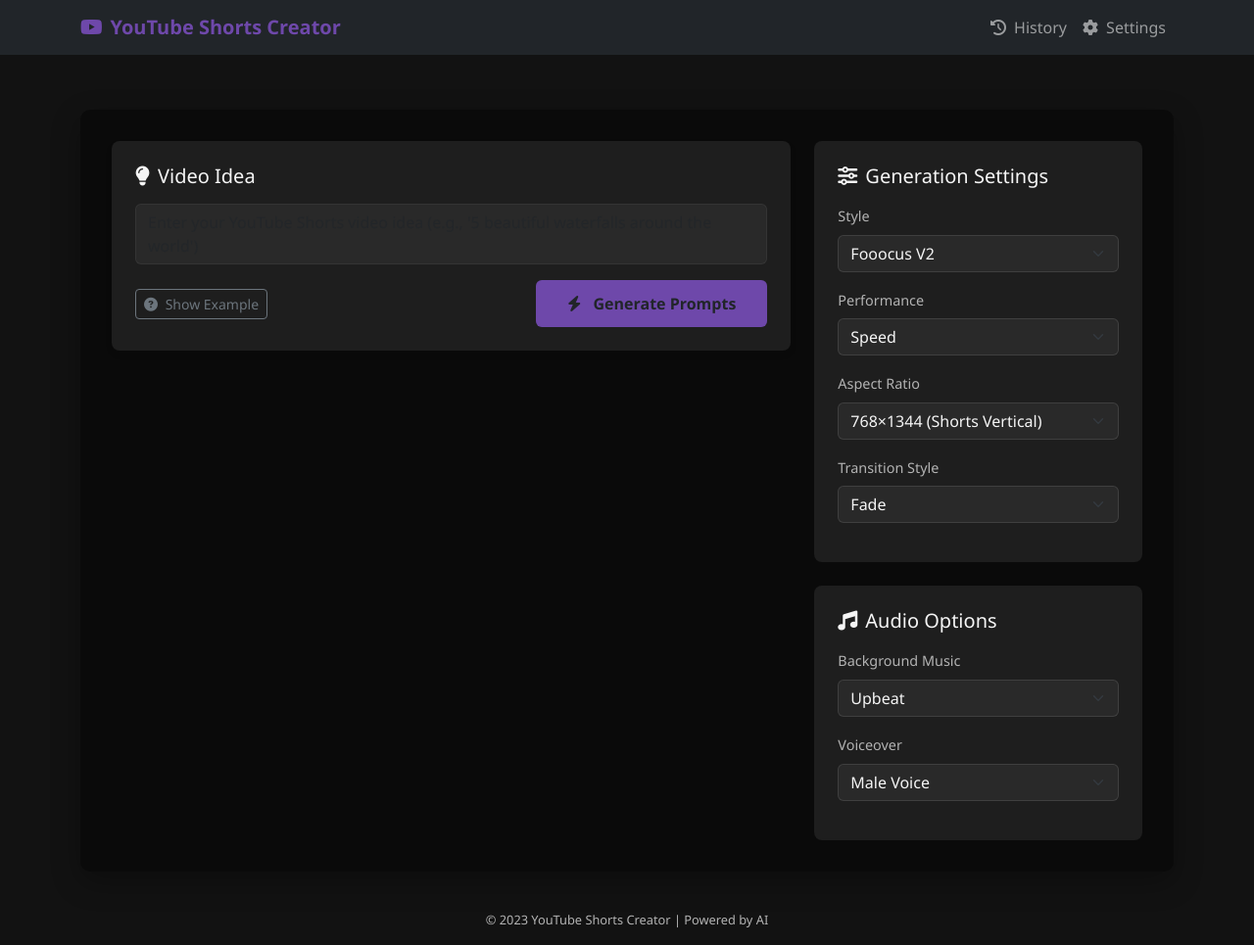
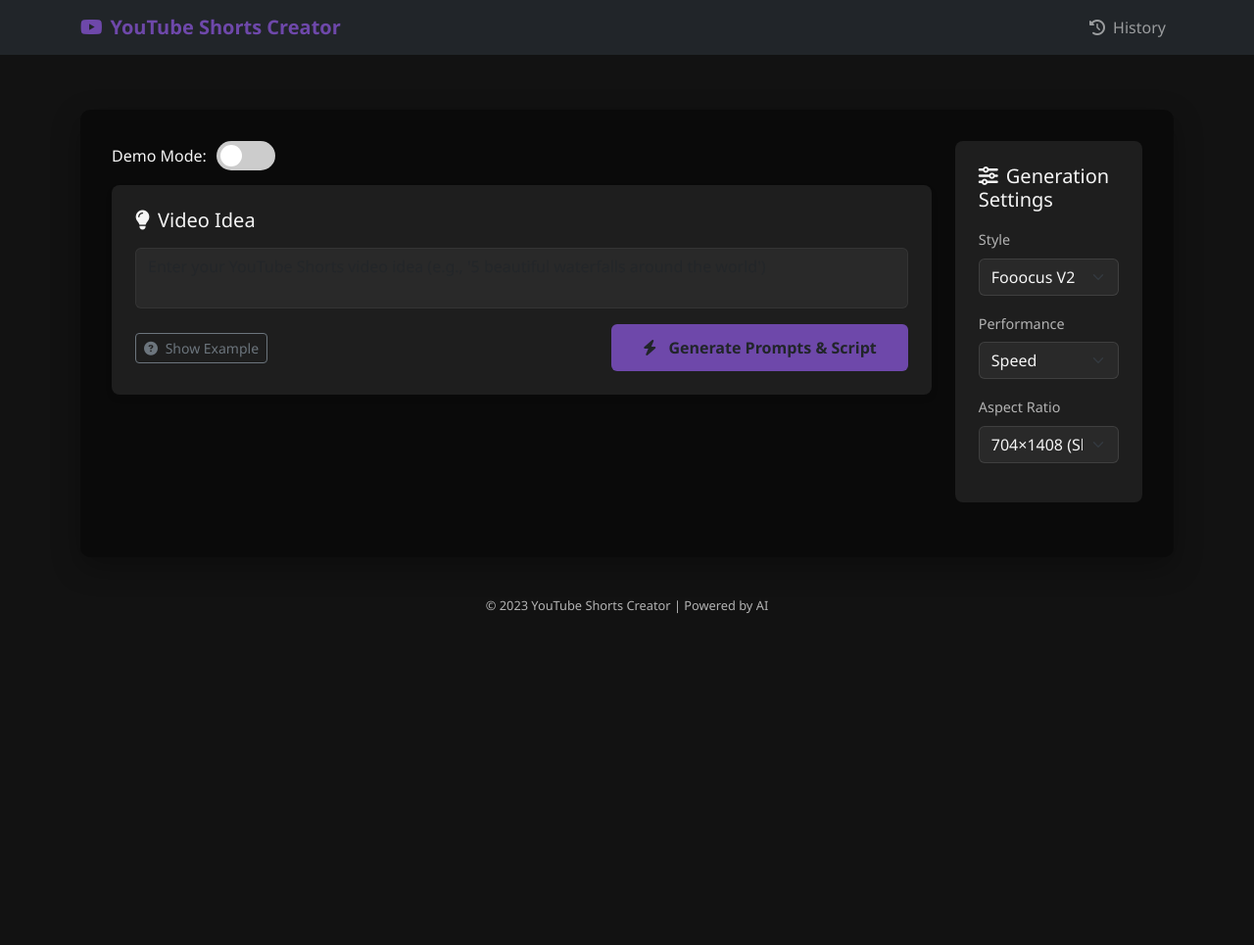
Before and after one commit to ranz98/smart-ai-video-generator, a PHP site: page /generate-prompts/ in a window 1280 px wide. Shown: the whole page at 98% size. After the commit the page ends 626 px from the top, so only its background shows below. Run offline with PHP 8.4, Linux system fonts and the light colour scheme.

Commit message:
adding prompts and api server updates

```diff
--- a/index.php
+++ b/index.php
@@ -135,9 +135,10 @@
             color: var(--text-secondary);
         }
 
+        /* Image grid styles - 6 columns */
         .image-grid {
             display: grid;
-            grid-template-columns: repeat(auto-fill, minmax(200px, 1fr));
+            grid-template-columns: repeat(6, 1fr);
             gap: 15px;
             margin-top: 20px;
         }
@@ -201,36 +202,83 @@
             cursor: pointer;
         }
 
-        .download-all-btn {
-            margin-top: 20px;
+        /* Demo mode toggle */
+        .demo-toggle {
+            display: flex;
+            align-items: center;
+            gap: 10px;
+            margin-bottom: 15px;
         }
 
-        @keyframes pulse {
-            0% { opacity: 0.6; }
-            50% { opacity: 1; }
-            100% { opacity: 0.6; }
+        .toggle-switch {
+            position: relative;
+            display: inline-block;
+            width: 60px;
+            height: 30px;
         }
 
-        .creating-video {
-            animation: pulse 1.5s infinite;
+        .toggle-switch input {
+            opacity: 0;
+            width: 0;
+            height: 0;
         }
 
-        .prompt-item {
-            background-color: rgba(255, 255, 255, 0.05);
-            border-radius: 5px;
-            padding: 10px;
-            margin-bottom: 10px;
-            position: relative;
+        .slider {
+            position: absolute;
+            cursor: pointer;
+            top: 0;
+            left: 0;
+            right: 0;
+            bottom: 0;
+            background-color: #ccc;
+            transition: .4s;
+            border-radius: 34px;
         }
 
-        .regenerate-prompt {
+        .slider:before {
             position: absolute;
-            right: 10px;
-            top: 10px;
-            background: none;
-            border: none;
-            color: var(--accent-color);
-            cursor: pointer;
+            content: "";
+            height: 22px;
+            width: 22px;
+            left: 4px;
+            bottom: 4px;
+            background-color: white;
+            transition: .4s;
+            border-radius: 50%;
+        }
+
+        input:checked + .slider {
+            background-color: var(--accent-color);
+        }
+
+        input:checked + .slider:before {
+            transform: translateX(30px);
+        }
+
+        /* Script section */
+        .script-container {
+            background-color: var(--card-dark);
+            border-radius: 8px;
+            padding: 15px;
+            margin-top: 20px;
+            max-height: 300px;
+            overflow-y: auto;
+        }
+
+        .script-text {
+            white-space: pre-wrap;
+            font-family: monospace;
+        }
+
+        /* Wider prompts container */
+        .col-lg-8 {
+            flex: 0 0 80%;
+            max-width: 80%;
+        }
+
+        .col-lg-4 {
+            flex: 0 0 20%;
+            max-width: 20%;
         }
     </style>
 </head>
@@ -248,9 +296,6 @@
                     <li class="nav-item">
                         <a class="nav-link" href="#"><i class="fas fa-history me-1"></i> History</a>
                     </li>
-                    <li class="nav-item">
-                        <a class="nav-link" href="#"><i class="fas fa-cog me-1"></i> Settings</a>
-                    </li>
                 </ul>
             </div>
         </div>
@@ -260,6 +305,14 @@
         <div class="main-container">
             <div class="row">
                 <div class="col-lg-8">
+                    <div class="demo-toggle">
+                        <span>Demo Mode:</span>
+                        <label class="toggle-switch">
+                            <input type="checkbox" id="demoModeToggle">
+                            <span class="slider"></span>
+                        </label>
+                    </div>
+
                     <div class="prompt-card p-4 mb-4">
                         <h5 class="mb-3"><i class="fas fa-lightbulb me-2"></i>Video Idea</h5>
                         <textarea class="form-control prompt-textarea mb-3" id="videoIdea" placeholder="Enter your YouTube Shorts video idea (e.g., '5 beautiful waterfalls around the world')"></textarea>
@@ -268,8 +321,15 @@
                                 <i class="fas fa-question-circle me-1"></i> Show Example
                             </button>
                             <button class="btn btn-generate" id="generatePromptsBtn">
-                                <i class="fas fa-bolt me-2"></i> Generate Prompts
+                                <i class="fas fa-bolt me-2"></i> Generate Prompts & Script
                             </button>
+                        </div>
+                    </div>
+
+                    <div id="scriptSection" style="display: none;">
+                        <h5 class="text-white mb-3"><i class="fas fa-scroll me-2"></i>Generated Script</h5>
+                        <div class="script-container">
+                            <pre class="script-text" id="scriptText"></pre>
                         </div>
                     </div>
 
@@ -326,40 +386,9 @@
                         <div class="mb-3">
                             <label for="aspectRatioSelect" class="form-label">Aspect Ratio</label>
                             <select class="form-select" id="aspectRatioSelect">
-                                <option value="768*1344" selected>768×1344 (Shorts Vertical)</option>
-                                <option value="1344*768">1344×768 (Landscape)</option>
+                                <option value="704*1408" selected>704×1408 (Shorts Vertical)</option>
+                                <option value="768*1344">768×1344 (Landscape)</option>
                                 <option value="1024*1024">1024×1024 (Square)</option>
-                            </select>
-                        </div>
-
-                        <div class="mb-3">
-                            <label for="transitionSelect" class="form-label">Transition Style</label>
-                            <select class="form-select" id="transitionSelect">
-                                <option value="fade" selected>Fade</option>
-                                <option value="slide">Slide</option>
-                                <option value="zoom">Zoom</option>
-                                <option value="none">None</option>
-                            </select>
-                        </div>
-                    </div>
-
-                    <div class="settings-card p-4">
-                        <h5 class="mb-3"><i class="fas fa-music me-2"></i>Audio Options</h5>
-                        <div class="mb-3">
-                            <label for="musicSelect" class="form-label">Background Music</label>
-                            <select class="form-select" id="musicSelect">
-                                <option value="upbeat" selected>Upbeat</option>
-                                <option value="calm">Calm</option>
-                                <option value="electronic">Electronic</option>
-                                <option value="none">No Music</option>
-                            </select>
-                        </div>
-                        <div class="mb-3">
-                            <label for="voiceoverSelect" class="form-label">Voiceover</label>
-                            <select class="form-select" id="voiceoverSelect">
-                                <option value="male" selected>Male Voice</option>
-                                <option value="female">Female Voice</option>
-                                <option value="none">No Voiceover</option>
                             </select>
                         </div>
                     </div>
@@ -386,7 +415,10 @@
             const createVideoBtn = document.getElementById('createVideoBtn');
             const exampleBtn = document.getElementById('exampleBtn');
             const arrangeBtn = document.getElementById('arrangeBtn');
+            const demoModeToggle = document.getElementById('demoModeToggle');
             const promptsSection = document.getElementById('promptsSection');
+            const scriptSection = document.getElementById('scriptSection');
+            const scriptText = document.getElementById('scriptText');
             const imagesSection = document.getElementById('imagesSection');
             const promptsContainer = document.getElementById('promptsContainer');
             const imageGrid = document.getElementById('imageGrid');
@@ -395,7 +427,8 @@
             const aspectRatioSelect = document.getElementById('aspectRatioSelect');
 
             // API Endpoints
-            const PROMPT_GENERATION_API = 'http://127.0.0.1:8888/v1/generation/generate-prompts';
+            const PROMPT_GENERATION_API = 'http://localhost:5000/generate-prompts';
+            const SCRIPT_GENERATION_API = 'http://localhost:5000/generate-script';
             const IMAGE_GENERATION_API = 'http://127.0.0.1:8888/v1/generation/text-to-image';
 
             // Example button
@@ -403,9 +436,10 @@
                 videoIdea.value = "5 most beautiful waterfalls in the world";
             });
 
-            // Generate prompts button
+            // Generate prompts and script button
             generatePromptsBtn.addEventListener('click', async function() {
                 const idea = videoIdea.value.trim();
+                const isDemoMode = demoModeToggle.checked;
 
                 if (!idea) {
                     alert("Please enter a video idea");
@@ -417,8 +451,23 @@
                 generatePromptsBtn.innerHTML = '<i class="fas fa-spinner fa-spin me-2"></i> Generating...';
 
                 try {
-                    // Call the prompt generation API
-                    const response = await fetch(PROMPT_GENERATION_API, {
+                    let prompts = [];
+                    let script = "";
+
+                    if (isDemoMode) {
+                        // Use demo data
+                        prompts = [
+                            "A breathtaking view of Niagara Falls from the Canadian side with rainbow in the mist",
+                            "Angel Falls in Venezuela cascading down the tabletop mountain",
+                            "Iguazu Falls with its hundreds of cascades surrounded by lush rainforest",
+                            "Victoria Falls with its massive curtain of water creating a permanent rainbow",
+                            "Plitvice Lakes waterfalls in Croatia with their turquoise waters and lush surroundings"
+                        ];
+                        script = "Demo script:\n\n1. Introduction to the world's most beautiful waterfalls\n2. Showcase each waterfall with interesting facts\n3. Closing thoughts and call to action";
+                    } else {
+                        // Call APIs for real data
+                        const [promptsResponse, scriptResponse] = await Promise.all([
+                            fetch(PROMPT_GENERATION_API, {
                                 method: 'POST',
                                 headers: {
                                     'Content-Type': 'application/json',
@@ -427,48 +476,55 @@
                                     video_idea: idea,
                                     num_prompts: 5
                                 })
-                    });
+                            }),
+                            fetch(SCRIPT_GENERATION_API, {
+                                method: 'POST',
+                                headers: {
+                                    'Content-Type': 'application/json',
+                                },
+                                body: JSON.stringify({
+                                    video_idea: idea
+                                })
+                            })
+                        ]);
 
-                    if (!response.ok) {
-                        throw new Error(`API request failed with status ${response.status}`);
+                        if (!promptsResponse.ok || !scriptResponse.ok) {
+                            throw new Error("Failed to fetch data from API");
                         }
 
-                    const data = await response.json();
-                    const prompts = data.prompts || [];
+                        const promptsData = await promptsResponse.json();
+                        const scriptData = await scriptResponse.json();
+
+                        prompts = promptsData.prompts || [];
+
+                        script = scriptData.script || "";
+                    }
 
                     if (prompts.length === 0) {
                         throw new Error("No prompts were generated");
                     }
 
-                    // Display prompts
+                    // Display prompts and script
                     displayPrompts(prompts);
+                    scriptText.textContent = script;
 
-                    // Show prompts section
+                    // Show sections
                     promptsSection.style.display = 'block';
+                    scriptSection.style.display = 'block';
 
                 } catch (error) {
-                    console.error('Error generating prompts:', error);
-                    alert("Failed to generate prompts. Using example prompts instead.");
-
-                    // Fallback to example prompts
-                    const examplePrompts = [
-                        "A breathtaking view of Niagara Falls from the Canadian side with rainbow in the mist",
-                        "Angel Falls in Venezuela cascading down the tabletop mountain",
-                        "Iguazu Falls with its hundreds of cascades surrounded by lush rainforest",
-                        "Victoria Falls with its massive curtain of water creating a permanent rainbow",
-                        "Plitvice Lakes waterfalls in Croatia with their turquoise waters and lush surroundings"
-                    ];
-                    displayPrompts(examplePrompts);
-                    promptsSection.style.display = 'block';
+                    console.error('Error generating content:', error);
+                    alert(error.message || "Failed to generate content");
                 } finally {
                     // Reset button
                     generatePromptsBtn.disabled = false;
-                    generatePromptsBtn.innerHTML = '<i class="fas fa-bolt me-2"></i> Generate Prompts';
+                    generatePromptsBtn.innerHTML = '<i class="fas fa-bolt me-2"></i> Generate Prompts & Script';
                 }
             });
 
             // Generate images button
             generateImagesBtn.addEventListener('click', async function() {
+                const isDemoMode = demoModeToggle.checked;
                 // Get all prompts
                 const promptElements = document.querySelectorAll('.prompt-item');
                 const prompts = Array.from(promptElements).map(el => el.querySelector('.prompt-text').textContent.trim());
@@ -506,7 +562,7 @@
 
                 // Generate images in parallel
                 const generationPromises = prompts.map((prompt, index) =>
-                    generateImage(prompt, index)
+                    generateImage(prompt, index, isDemoMode)
                 );
 
                 try {
@@ -553,9 +609,6 @@
                     return;
                 }
 
-                // In a real implementation, you would send these to your video creation API
-                console.log("Creating video with images:", images);
-
                 // Simulate video creation
                 setTimeout(() => {
                     alert("Video created successfully! (This would export a video file in a real implementation)");
@@ -580,7 +633,7 @@
                 promptsContainer.innerHTML = '';
                 prompts.forEach((prompt, index) => {
                     const div = document.createElement('div');
-                    div.className = 'prompt-item mb-2 p-2';
+                    div.className = 'prompt-item';
                     div.innerHTML = `
                         <span class="prompt-text">${index + 1}. ${prompt}</span>
                         <button class="regenerate-prompt" data-index="${index}" title="Regenerate this prompt">
@@ -602,11 +655,18 @@
 
                 const promptItem = document.querySelectorAll('.prompt-item')[index];
                 const regenerateBtn = promptItem.querySelector('.regenerate-prompt');
+                const isDemoMode = demoModeToggle.checked;
 
                 // Show loading
                 regenerateBtn.innerHTML = '<i class="fas fa-spinner fa-spin"></i>';
 
                 try {
+                    let newPrompt = "";
+
+                    if (isDemoMode) {
+                        // Use demo prompt
+                        newPrompt = "New demo prompt showing a different angle of the location";
+                    } else {
                         // Call API to regenerate a single prompt
                         const response = await fetch(PROMPT_GENERATION_API, {
                             method: 'POST',
@@ -624,10 +684,13 @@
                         }
 
                         const data = await response.json();
-                    const newPrompt = data.prompts?.[0] || "New prompt could not be generated";
+                        newPrompt = data.prompts?.[0] || "New prompt could not be generated";
+                    }
 
-                    // Update the prompt
-                    promptItem.querySelector('.prompt-text').textContent = `${index + 1}. ${newPrompt}`;
+                    // Update the prompt text while preserving the number
+                    const promptText = promptItem.querySelector('.prompt-text');
+                    const prefix = promptText.textContent.split('.')[0] + '.';
+                    promptText.textContent = `${prefix} ${newPrompt}`;
 
                 } catch (error) {
                     console.error('Error regenerating prompt:', error);
@@ -638,7 +701,7 @@
                 }
             }
 
-            async function generateImage(prompt, index) {
+            async function generateImage(prompt, index, isDemoMode) {
                 const containers = document.querySelectorAll('.image-container');
                 const container = containers[index];
                 const img = container.querySelector('img');
@@ -648,6 +711,10 @@
                 placeholder.innerHTML = '<i class="fas fa-spinner fa-spin"></i><small>Generating...</small>';
 
                 try {
+                    if (isDemoMode) {
+                        // Use demo image
+                        img.src = `https://source.unsplash.com/random/768x1344/?${encodeURIComponent(prompt.split(' ')[0])}`;
+                    } else {
                         // Generate a random filename
                         const timestamp = new Date().getTime();
                         const randomString = Math.random().toString(36).substring(2, 8);
@@ -677,13 +744,9 @@
                         const dateString = `${today.getFullYear()}-${String(today.getMonth() + 1).padStart(2, '0')}-${String(today.getDate()).padStart(2, '0')}`;
 
                         // Construct the image URL
-                    // NOTE: In a real implementation, you would need an endpoint to serve these images
-                    // This is just a simulation - replace with your actual image serving logic
-                    const imageUrl = `/outputs/files/${dateString}/${filename}`;
+                        img.src = `http://localhost:8009/${filename}-0.png`;
+                    }
 
-                    // For demo purposes, we'll use a placeholder
-                    // Replace this with the actual image URL from your API
-                    img.src = `http://localhost:8009/${filename}-0.png`;
                     img.style.display = 'block';
                     placeholder.style.display = 'none';
 
@@ -698,7 +761,7 @@
                     const retryBtn = document.createElement('button');
                     retryBtn.className = 'btn btn-sm btn-outline-secondary mt-2';
                     retryBtn.innerHTML = '<i class="fas fa-redo"></i> Retry';
-                    retryBtn.addEventListener('click', () => generateImage(prompt, index));
+                    retryBtn.addEventListener('click', () => generateImage(prompt, index, isDemoMode));
                     placeholder.appendChild(retryBtn);
                 }
             }
```
Also changed, not shown: 1 other file. Lines whose indentation alone changed are shown as unchanged.
